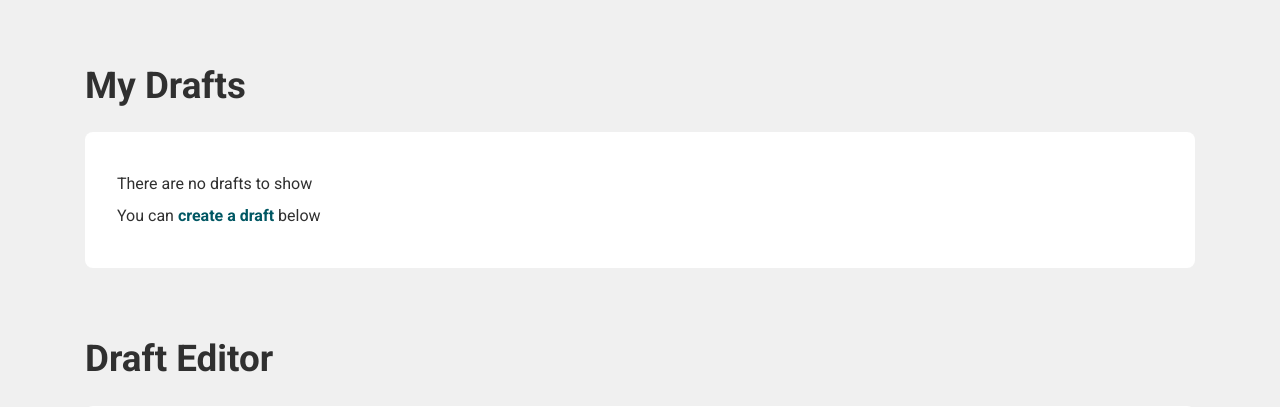
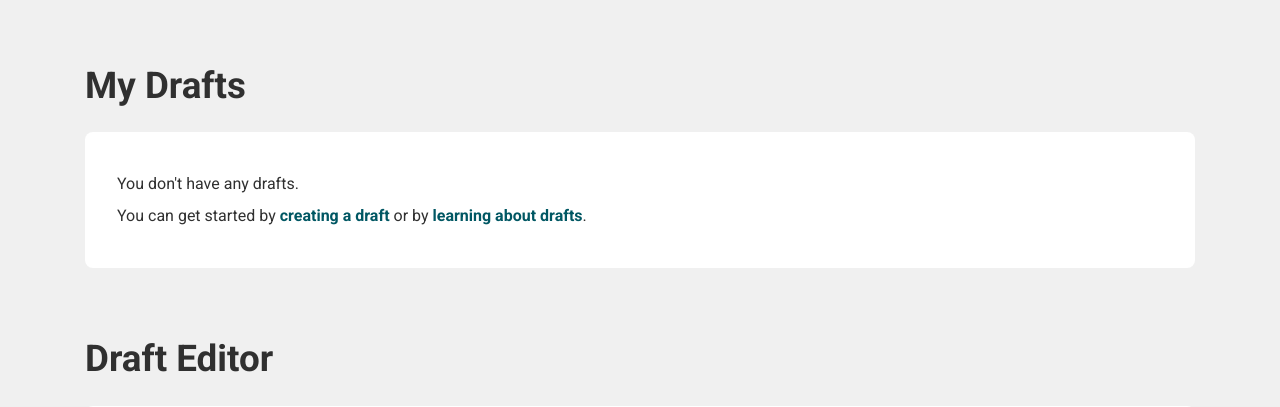
Before and after one commit to bear-rsg/experiences-of-landscape-workers, a Django app: page /journal/drafts/ in a window 1280 px wide. Shown: the part 48-455 px from the top of the page. Run offline with Django 3.2, Linux system fonts and the light colour scheme; parts of the project's set-up code (start-up, migrations or seed data) failed here and were passed over; some libraries are stand-ins or nearby versions.

Commit message:
updated draft text

```diff
--- a/django/journal/templates/journal/journalentry-drafts.html
+++ b/django/journal/templates/journal/journalentry-drafts.html
@@ -7,10 +7,10 @@
     <section>
         <div id="mydrafts">
             <p>
-                There are no drafts to show
+                You don't have any drafts.
             </p>
             <p>
-                You can <a href="#create-draft">create a draft</a> below
+                You can get started by <a href="#drafteditor-title">creating a draft</a> or by <a href="#drafthelp-title">learning about drafts</a>.
             </p>
         </div>
     </section>
@@ -24,7 +24,7 @@
         <div id="drafteditor-buttons"></div>
     </section>
 
-    <h2>Help</h2>
+    <h2 id="drafthelp-title">Help</h2>
     <section>
         <p>
             Drafts allow you to write and store in-progress journal entries locally on your device, before sending them to us.
```
